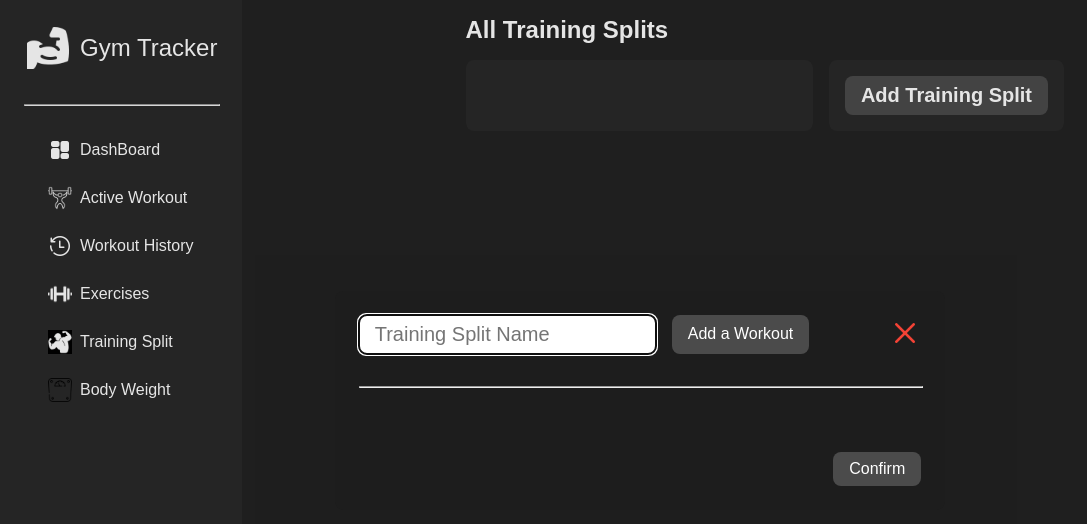
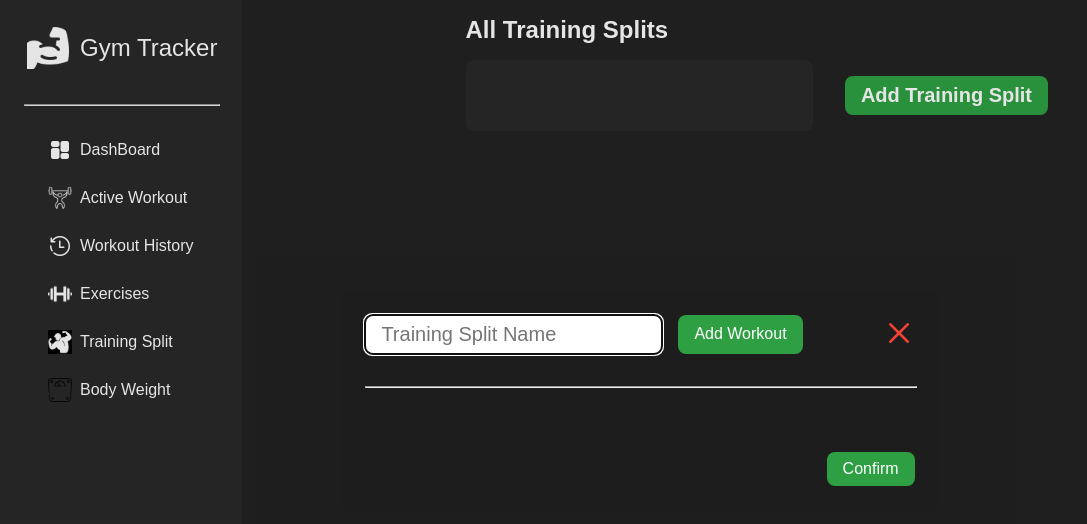
Before and after one commit to Luan2118/gym-tracker-project, a React (Vite) app: page /training-split in a window 1280 px wide. Both pictures are taken after a click on the button "Add Training Split". Shown: the top 524 px of the page, without its empty margins (0-1087 px from the left). Built offline with nearby package versions, Linux system fonts and the light colour scheme.

Commit message:
style: polish Training Split action buttons

```diff
--- a/src/pages/ActiveWorkout/ActiveWorkout.module.css
+++ b/src/pages/ActiveWorkout/ActiveWorkout.module.css
@@ -135,6 +135,8 @@
   margin-top: 3rem;
   align-items: center;
 }
+
+
 
 .workout-day-button {
   background-color: rgb(75, 75, 75);
--- a/src/pages/TrainingSplit/TrainingSplit.jsx
+++ b/src/pages/TrainingSplit/TrainingSplit.jsx
@@ -353,7 +353,7 @@ export default function TrainingSplit() {
                 <label htmlFor="training-split-name"></label>
                 <input type="text"  id="training-split-name" placeholder='Training Split Name' className={styles["training-split-name-input"]} onChange={(e) => setTrainingSplitInputText(e.target.value)} value={trainingSplitInputText}/>
 
-                <button type='button' className={styles["add-workout-button"]} onClick={addWorkoutDay}>Add a Workout</button>
+                <button type='button' className={styles["add-workout-button"]} onClick={addWorkoutDay}>Add Workout</button>
 
                 <button type='button' className={styles["close-dialog-button"]} aria-label='Close dialog' onClick={closeDialog}>
                   <img className={styles["close-dialog-img"]} src={close} alt=''/>
--- a/src/pages/TrainingSplit/TrainingSplit.module.css
+++ b/src/pages/TrainingSplit/TrainingSplit.module.css
@@ -23,8 +23,6 @@ h1 {
 .add-training-wrapper  {
   border-radius: 1rem;
   padding: 2rem;
-  background-color: rgb(41, 41, 41);
-  max-height: fit-content;
 }
 
 .content-main {
@@ -43,7 +41,7 @@ hr {
 }
 
 .add-training-button {
-  background-color: rgb(75, 75, 75);
+  background-color: rgb(46, 160, 67);
   color: white;
   font-weight: 600;
   font-size: 2.5rem;
@@ -84,7 +82,7 @@ hr {
 
 
 .add-workout-button {
-  background-color: rgb(75, 75, 75);
+  background-color: rgb(46, 160, 67);
   color: white;
   font-size: 2rem;
   padding: 1rem 2rem;
@@ -139,7 +137,7 @@ hr {
   align-items: center;
   justify-content: center;
   width: 100%;
-  background-color: rgb(72, 176, 44);
+  background-color: rgb(46, 160, 67);
   border: none;
   cursor: pointer;
   color: white;
@@ -188,7 +186,7 @@ hr {
 }
 
 .confirm-button {
-  background-color: rgb(75, 75, 75);
+  background-color: rgb(46, 160, 67);
   color: white;
   font-size: 2rem;
   border: none;
--- a/src/pages/TrainingSplit/components/WorkoutDayExercise.jsx
+++ b/src/pages/TrainingSplit/components/WorkoutDayExercise.jsx
@@ -1,7 +1,7 @@
 import styles from './WorkoutDayExercise.module.css'
 import plusIcon from '../../../assets/training-split/plus-icon.png'
 import deleteSetIcon from '../../../assets/training-split/deleteSet.png'
-import deleteExerciseIcon from '../../../assets/training-split/x-delete.png'
+import deleteWorkoutDayIcon from '../../../assets/training-split/delete-workout-day.png'
 import { exercisesList } from '../../../data/exercises'
 
 export default function WorkoutDayExercise({ addedExercise, workoutDayId, selectExerciseAgain, handleSearchExerciseText, deleteExercise, handleWeightSet, handleRepsSet, deleteSet, addSet,selectExercise }) {
@@ -21,7 +21,7 @@ export default function WorkoutDayExercise({ addedExercise, workoutDayId, select
         }
 
         <button type='button' className={styles["search-exercise-delete-button"]} aria-label='Delete Exercise' onClick={() => deleteExercise(workoutDayId, addedExercise.rowId)} >
-          <img className={styles["search-exercise-delete-icon"]} src={deleteExerciseIcon} alt='' />
+          <img className={styles["search-exercise-delete-icon"]} src={deleteWorkoutDayIcon} alt='' />
         </button>
       </div>
 
@@ -44,7 +44,7 @@ export default function WorkoutDayExercise({ addedExercise, workoutDayId, select
             </fieldset>
 
             <button type='button' className={styles["delete-set-button"]} aria-label='Delete set' onClick={() => deleteSet(set.id)}>
-              <img className={styles["delete-set-icon"]} src={deleteSetIcon} alt='' />
+              <img className={styles["delete-set-icon"]} src={deleteWorkoutDayIcon} alt='' />
             </button>
           </div>
         )
--- a/src/pages/TrainingSplit/components/WorkoutDayExercise.module.css
+++ b/src/pages/TrainingSplit/components/WorkoutDayExercise.module.css
@@ -126,7 +126,7 @@
   background-color: rgb(37, 37, 37);
   border: none;
   cursor: pointer;
-  max-width: 2rem;
+  max-width: 2.4rem;
 }
 
 
```
